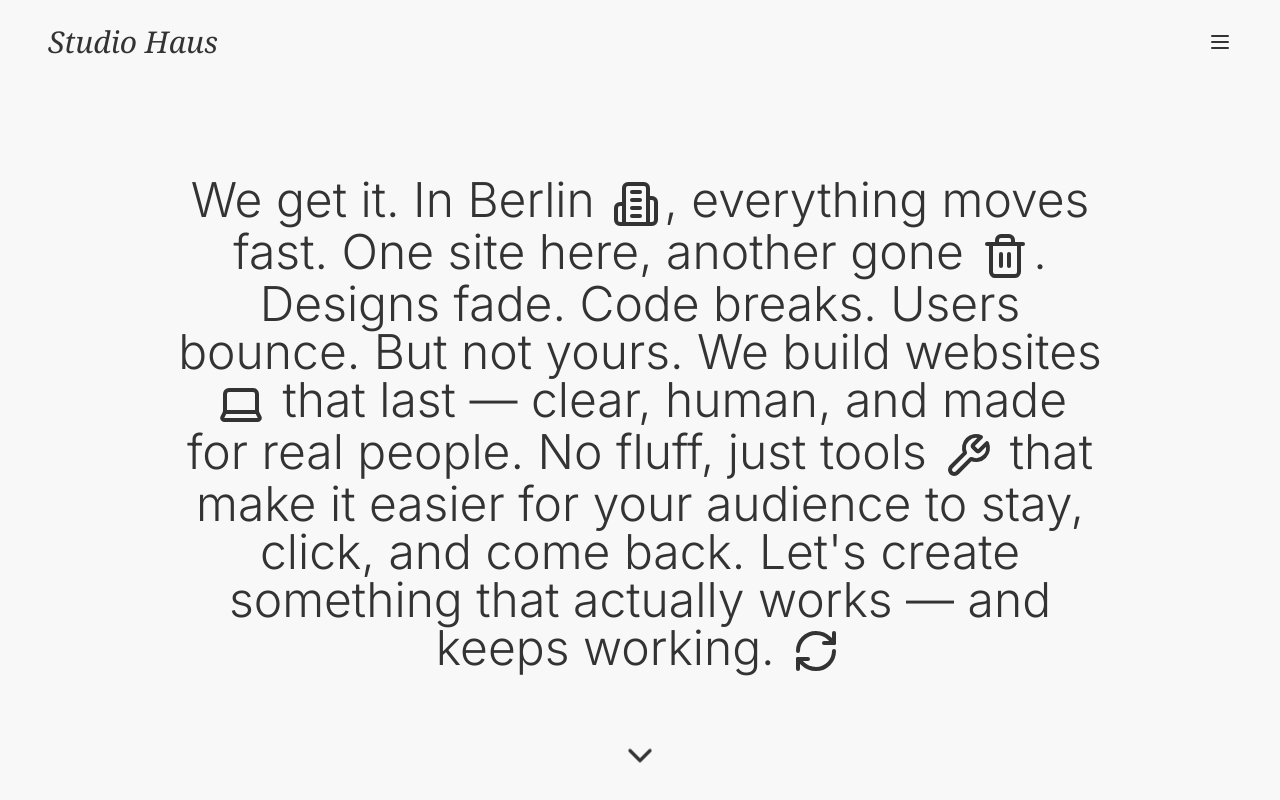
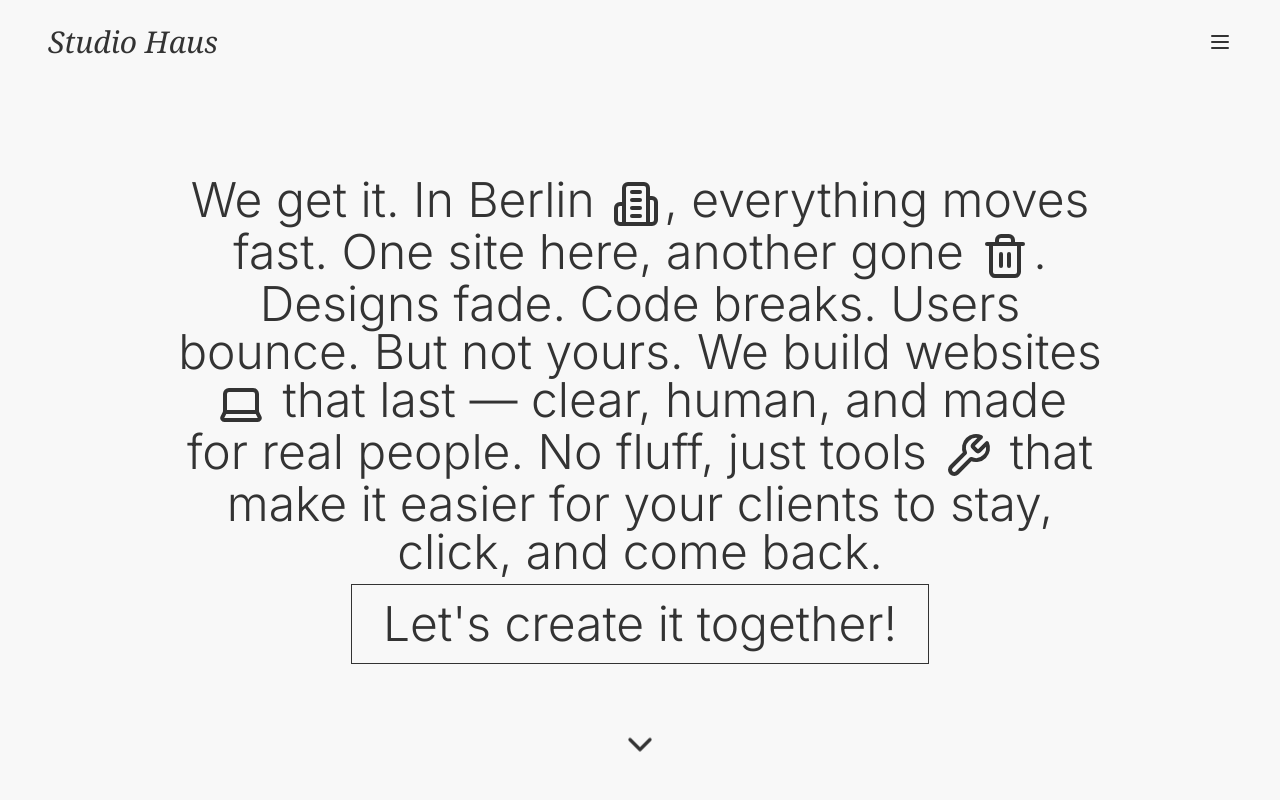
Before and after one commit to aramille1/studio-haus-website, a Next.js app: page / in a window 1280 px wide. Shown: the top 800 px of the page. Built offline with nearby package versions, Linux system fonts and the light colour scheme.

Commit message:
added button at the top

```diff
--- a/app/layout.tsx
+++ b/app/layout.tsx
@@ -6,7 +6,7 @@ import { ThemeProvider } from "@/components/theme-provider"
 const inter = Inter({ subsets: ["latin"] })
 
 export const metadata = {
-  title: "Juliet",
+  title: "Studio Haus",
   description: "We live in a world of here today gone tomorrow.",
     generator: 'v0.dev'
 }
--- a/components/about-section.tsx
+++ b/components/about-section.tsx
@@ -102,7 +102,7 @@ export const AboutSection = memo(function AboutSection() {
             >
               <div className="w-20 h-20 md:w-28 md:h-28 bg-[#e5e5e5] relative overflow-hidden rounded-full flex-shrink-0">
                 <Image
-                  src="/placeholder-user.jpg"
+                  src="/ramil.jpg"
                   alt="Ramil - Web Developer"
                   width={112}
                   height={112}
--- a/components/hero-section.tsx
+++ b/components/hero-section.tsx
@@ -4,6 +4,7 @@ import { motion, useScroll, useTransform } from "framer-motion"
 import { Building2, ChevronDown, Laptop, RefreshCw, Trash2, Wrench } from "lucide-react"
 import { useRef } from "react"
 import { IconWrapper } from "./ui/icon-wrapper"
+import Link from "next/link"
 
 interface HeroSectionProps {
   loaded: boolean
@@ -14,6 +15,55 @@ export function HeroSection({ loaded }: HeroSectionProps) {
   const { scrollY } = useScroll()
   const opacity = useTransform(scrollY, [0, 200], [1, 0])
   const scale = useTransform(scrollY, [0, 200], [1, 0.95])
+
+  // Animation variants for the border lines
+  const topLineVariants = {
+    hidden: { scaleX: 0, opacity: 0, originX: 0 },
+    visible: {
+      scaleX: 1,
+      opacity: 1,
+      transition: {
+        duration: 0.4,
+        delay: 3.0
+      }
+    }
+  };
+
+  const rightLineVariants = {
+    hidden: { scaleY: 0, opacity: 0, originY: 0 },
+    visible: {
+      scaleY: 1,
+      opacity: 1,
+      transition: {
+        duration: 0.4,
+        delay: 3.4
+      }
+    }
+  };
+
+  const bottomLineVariants = {
+    hidden: { scaleX: 0, opacity: 0, originX: 1 },
+    visible: {
+      scaleX: 1,
+      opacity: 1,
+      transition: {
+        duration: 0.4,
+        delay: 3.8
+      }
+    }
+  };
+
+  const leftLineVariants = {
+    hidden: { scaleY: 0, opacity: 0, originY: 1 },
+    visible: {
+      scaleY: 1,
+      opacity: 1,
+      transition: {
+        duration: 0.4,
+        delay: 4.2
+      }
+    }
+  };
 
   return (
     <motion.div
@@ -36,8 +86,53 @@ export function HeroSection({ loaded }: HeroSectionProps) {
           <IconWrapper icon={<Laptop className="w-10 h-10 md:w-12 md:h-12" />} delay={2.0} /> that last — clear,
           human, and made for real people. No fluff, just tools{" "}
           <IconWrapper icon={<Wrench className="w-10 h-10 md:w-12 md:h-12" />} delay={2.4} /> that make it easier
-          for your audience to stay, click, and come back. Let's create something that actually works — and keeps
-          working. <IconWrapper icon={<RefreshCw className="w-10 h-10 md:w-12 md:h-12" />} delay={2.8} />
+          for your clients to stay, click, and come back. <br />
+
+          <motion.div
+            className="relative inline-block mt-2 px-8 py-4 cursor-pointer"
+            initial={{ opacity: 0 }}
+            animate={{ opacity: loaded ? 1 : 0 }}
+            transition={{ duration: 0.5, delay: 3.0 }}
+            whileHover={{ scale: 1.05 }}
+          >
+            {/* Top line */}
+            <motion.div
+              className="absolute top-0 left-0 w-full h-[1px] bg-current"
+              variants={topLineVariants}
+              initial="hidden"
+              animate="visible"
+            />
+
+            {/* Right line */}
+            <motion.div
+              className="absolute top-0 right-0 w-[1px] h-full bg-current"
+              variants={rightLineVariants}
+              initial="hidden"
+              animate="visible"
+            />
+
+            {/* Bottom line */}
+            <motion.div
+              className="absolute bottom-0 left-0 w-full h-[1px] bg-current"
+              variants={bottomLineVariants}
+              initial="hidden"
+              animate="visible"
+            />
+
+            {/* Left line */}
+            <motion.div
+              className="absolute top-0 left-0 w-[1px] h-full bg-current "
+              variants={leftLineVariants}
+              initial="hidden"
+              animate="visible"
+            />
+        <Link href="#contact" className="hover:opacity-60 transition-opacity">
+
+            <span className="">Let's create it together!</span>
+        </Link>
+          </motion.div>
+
+          {/* <IconWrapper icon={<RefreshCw className="w-10 h-10 md:w-12 md:h-12" />} delay={2.8} /> */}
         </motion.p>
       </div>
 
```
